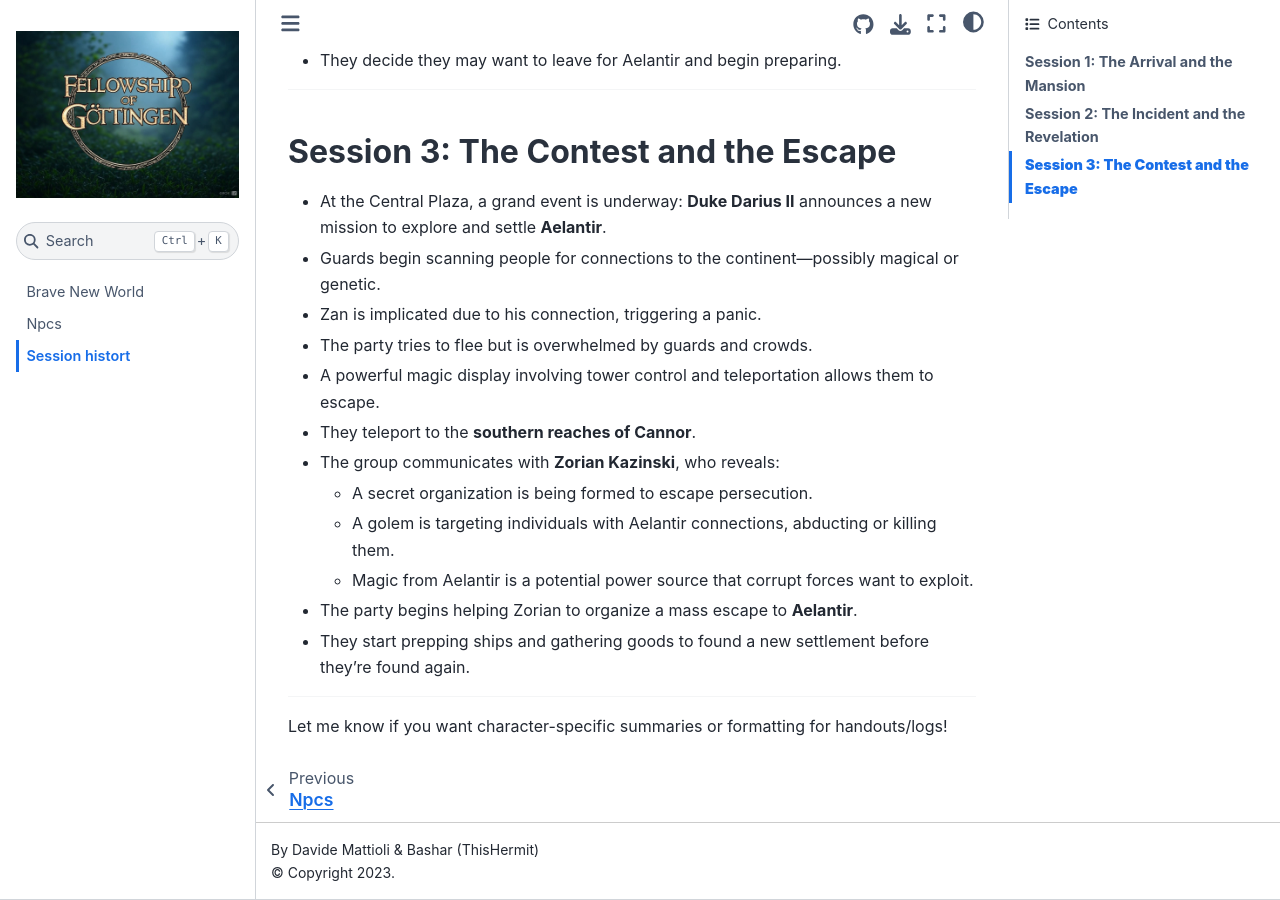
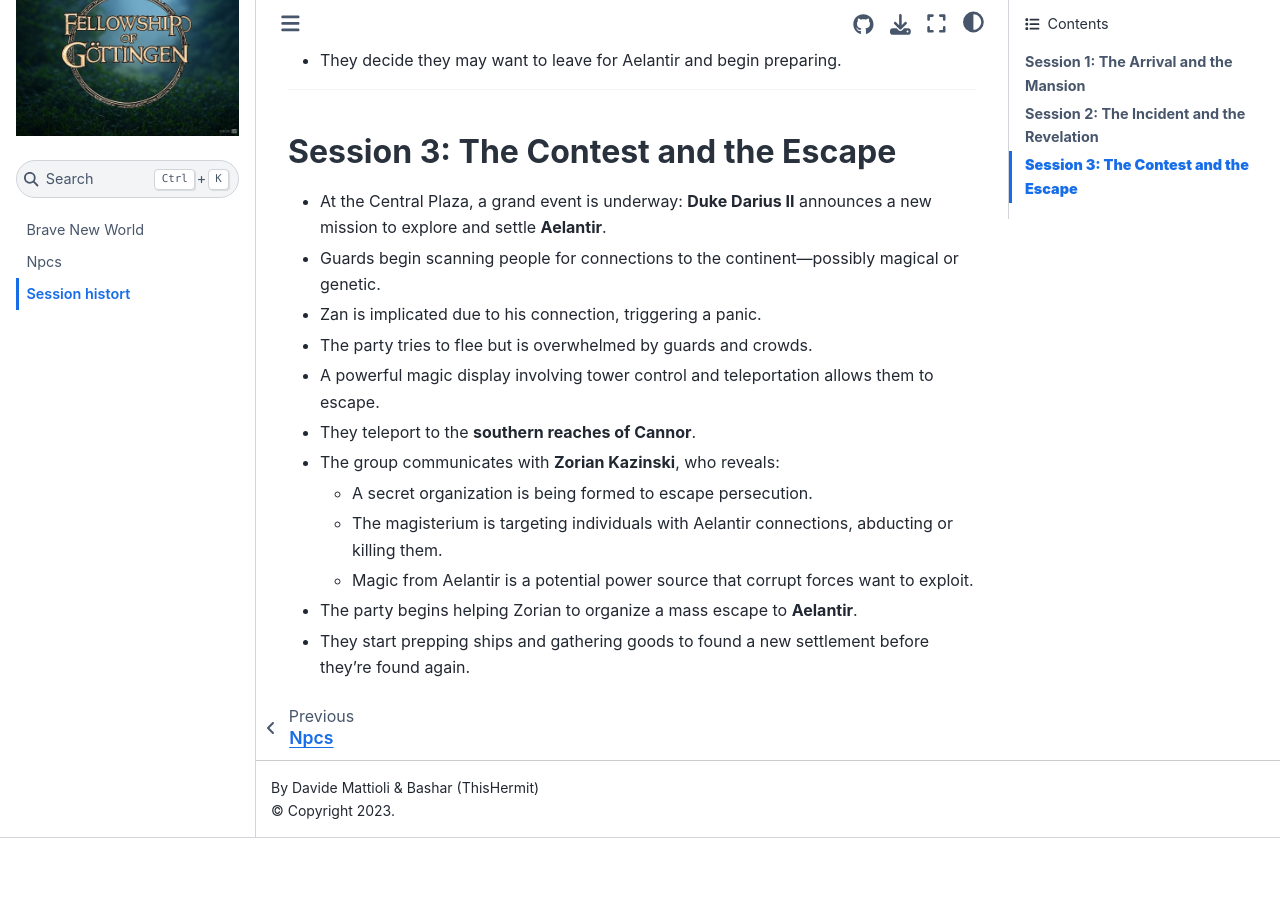
Before and after one commit to mak8427/My-site, a Jupyter Book: the page built from Rp!/davide/Brave_New_World/docs/Sessions.md, in a window 1280 px wide and 900 px high, scrolled down 760 px. Built offline with Jupyter Book 1.0.4 settings and Sphinx 7.4.7 and the Sphinx Book theme 1.1.4, drawn with Linux system fonts in a browser that asks for light colours; pages that are not in the unit, such as notebooks, are missing from menus; after the commit the page ends 1598 px from its top, so only the background shows below that.

Commit message:
Documentation push

```diff
--- a/Rp!/davide/Brave_New_World/docs/Sessions.md
+++ b/Rp!/davide/Brave_New_World/docs/Sessions.md
@@ -34,11 +34,7 @@
 - They teleport to the **southern reaches of Cannor**.
 - The group communicates with **Zorian Kazinski**, who reveals:
   - A secret organization is being formed to escape persecution.
-  - A golem is targeting individuals with Aelantir connections, abducting or killing them.
+  - The magisterium is targeting individuals with Aelantir connections, abducting or killing them.
   - Magic from Aelantir is a potential power source that corrupt forces want to exploit.
 - The party begins helping Zorian to organize a mass escape to **Aelantir**.
 - They start prepping ships and gathering goods to found a new settlement before they’re found again.
-
----
-
-Let me know if you want character-specific summaries or formatting for handouts/logs!
```
Also changed, not shown: Rp!/davide/Brave_New_World/docs/Characters.md (+1 -1 lines), 8 other files.
